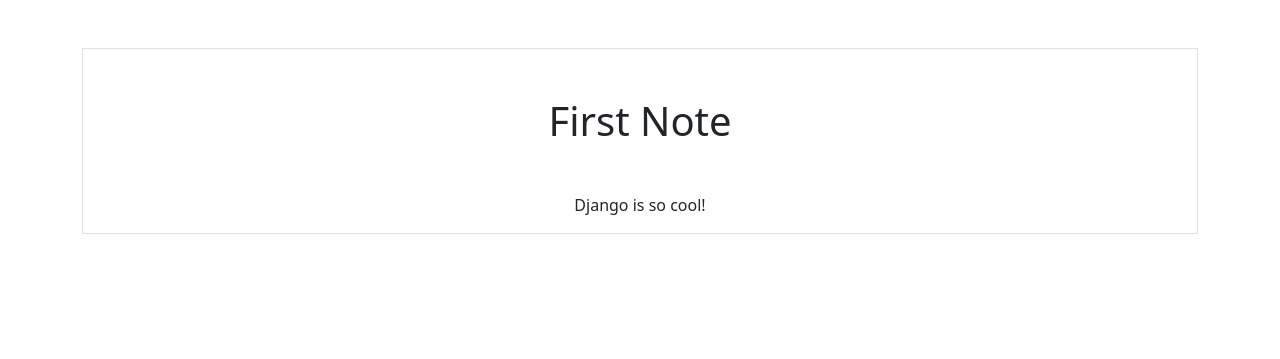
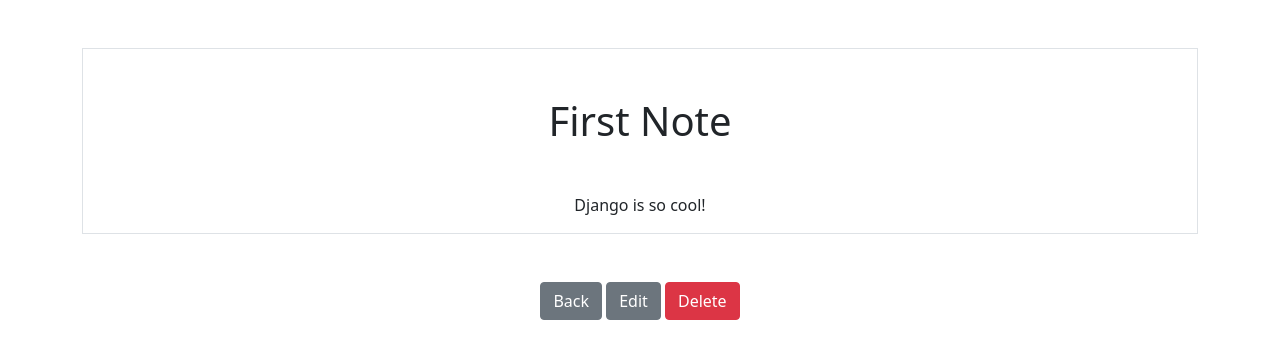
Before and after one commit to BcDemir/Smartnotes, a Django app: page /smart/notes/1 in a window 1280 px wide. Shown: the top 359 px of the page. Run offline with Django 4.2, Linux system fonts and the light colour scheme; data comes from the database, SQL or seed files in the repository; both versions use the stored data as it was after the commit.

Commit message:
feat: CRUD operations created and user added as a FK

```diff
--- a/home/views.py
+++ b/home/views.py
@@ -4,6 +4,7 @@
 from django.contrib.auth.decorators import login_required
 from django.views.generic import TemplateView
 from django.contrib.auth.mixins import LoginRequiredMixin
+from django.contrib.auth.views import LoginView
 
 class HomeView(TemplateView):
     template_name = 'home/welcome.html'
--- a/notes/models.py
+++ b/notes/models.py
@@ -1,6 +1,8 @@
 from django.db import models
+from django.contrib.auth.models import User
 
 class Notes(models.Model):
     title = models.CharField(max_length=120)
     text = models.TextField()
     created = models.DateTimeField(auto_now_add=True)
+    user = models.ForeignKey(User, on_delete=models.CASCADE, related_name="notes")
--- a/notes/templates/notes/notes_detail.html
+++ b/notes/templates/notes/notes_detail.html
@@ -5,4 +5,8 @@
     <h1 class="my-5">{{note.title}}</h1>
     <p>{{note.text}}</p>
 </div>
+
+<a href="{% url 'notes.list' %}" class="btn btn-secondary my-5">Back</a>
+<a href="{% url 'notes.update' pk=note.id %}" class="btn btn-secondary">Edit</a>
+<a href="{% url 'notes.delete' pk=note.id %}" class="btn btn-danger">Delete</a>
 {% endblock %}
--- a/notes/templates/notes/notes_form.html
+++ b/notes/templates/notes/notes_form.html
@@ -1,7 +1,7 @@
 {% extends 'base.html' %}
 
 {% block content %}
-<form action="{% url 'notes.new' %} " method="POST">{% csrf_token %}
+<form method="POST">{% csrf_token %}
     {{ form.as_p }}
     <button type="submit" class="btn btn-primary my-5">Submit</button>
 </form>
@@ -10,4 +10,6 @@
     {{form.errors.title.as_text}}
 </div>
 {% endif %}
+<a href="{% url 'notes.list' %}" class="btn btn-secondary my-5">Cancel</a>
+
 {% endblock %}
--- a/notes/urls.py
+++ b/notes/urls.py
@@ -5,5 +5,7 @@
 urlpatterns = [
     path('notes', views.NotesListView.as_view(), name="notes.list"),
     path('notes/<int:pk>', views.NotesDetailView.as_view(), name="notes.detail"),
+    path('notes/<int:pk>/edit', views.NotesUpdateView.as_view(), name="notes.update"),
+    path('notes/<int:pk>/delete', views.NotesDeleteView.as_view(), name="notes.delete"),
     path('notes/new', views.NotesCreateView.as_view(), name="notes.new"),
 ]
--- a/notes/views.py
+++ b/notes/views.py
@@ -1,19 +1,43 @@
 from django.shortcuts import render
-from django.http import Http404
-from django.views.generic import ListView, DetailView, CreateView
+from django.http import Http404, HttpResponseRedirect
+from django.views.generic import ListView, DetailView, CreateView, UpdateView
+from django.views.generic.edit import DeleteView
+from django.contrib.auth.mixins import LoginRequiredMixin
+
 
 from .models import Notes
 from .forms import NotesForm
 
-class NotesCreateView(CreateView):
+class NotesDeleteView(DeleteView):
+    model = Notes
+    success_url = '/smart/notes'
+    template_name = 'notes/notes_delete.html'
+
+class NotesUpdateView(UpdateView):
     model = Notes
     success_url = '/smart/notes'
     form_class = NotesForm
 
-class NotesListView(ListView):
+class NotesCreateView(LoginRequiredMixin, CreateView):
+    model = Notes
+    success_url = '/smart/notes'
+    form_class = NotesForm
+    login_url = '/admin'
+
+    def form_valid(self, form):
+        self.object = form.save(commit=False)
+        self.object.user = self.request.user
+        self.object.save()
+        return HttpResponseRedirect(self.get_success_url())
+
+class NotesListView(LoginRequiredMixin, ListView):
     model = Notes
     context_object_name = "notes"
     template_name = 'notes/notes_list.html'
+    login_url = '/admin'
+
+    def get_queryset(self):
+        return self.request.user.notes.all()
 
 class NotesDetailView(DetailView):
     model = Notes
```
Also changed, not shown: notes/templates/notes/notes_delete.html (added, +10 -0 lines), db.sqlite3, notes/migrations/0002_notes_user.py (added).
